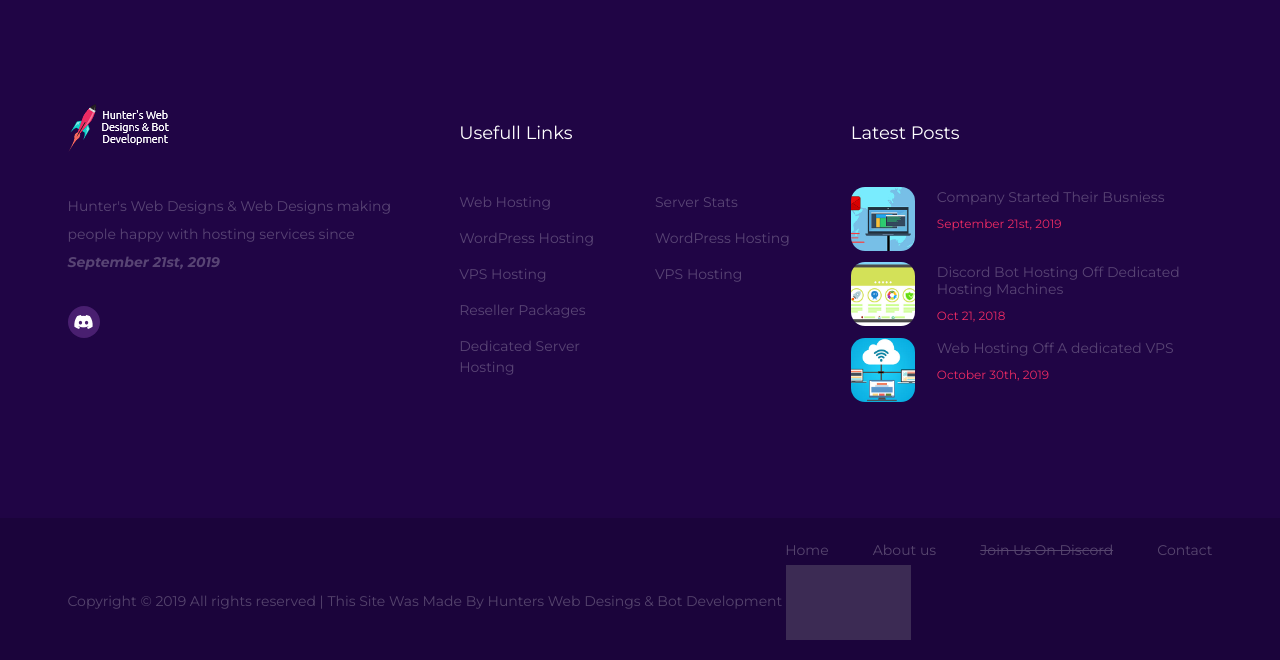
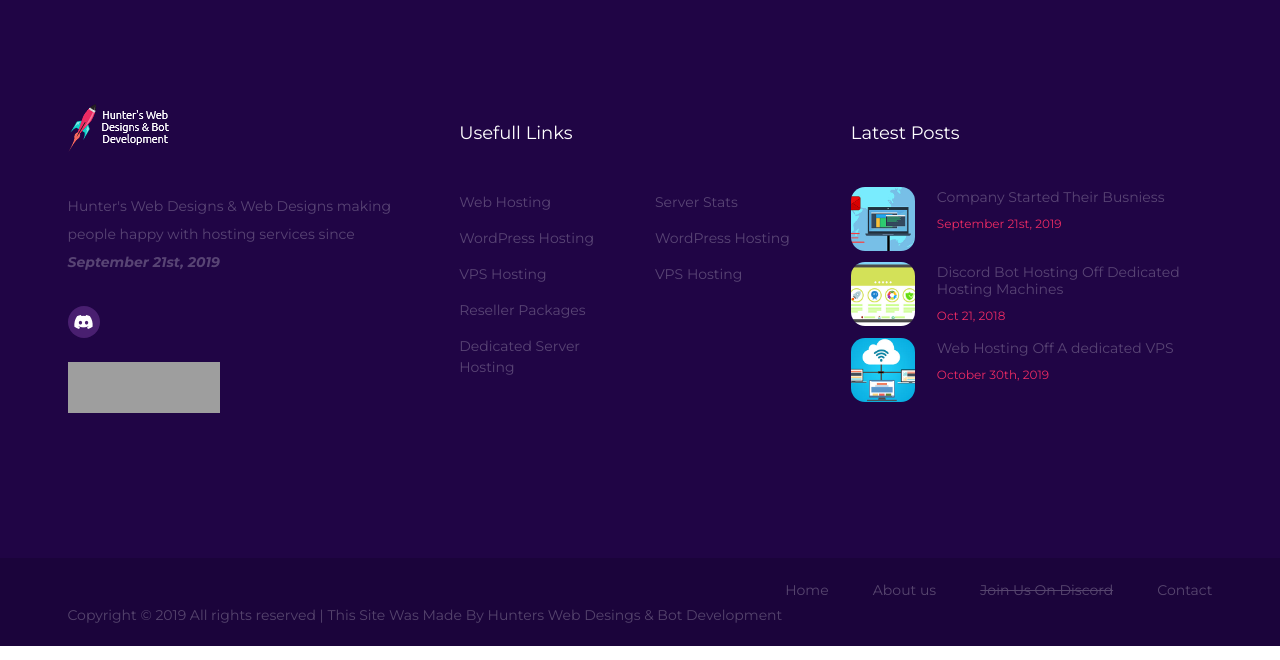
Before and after one commit to EastcoastHunter/Diamond-Services, a PHP site: page /about.html in a window 1280 px wide. Shown: the part 2538-3198 px from the top of the page. Run offline with PHP 8.4, Linux system fonts and the light colour scheme; some libraries are stand-ins or nearby versions; grey boxes are pictures that could not be loaded.

Commit message:
fixed copyright marking position

```diff
--- a/about.html
+++ b/about.html
@@ -266,6 +266,7 @@
                   <img src="./img/logo.png" alt="logo">
                   <p>Hunter's Web Designs &amp; Web Designs making people happy with hosting services since
                      <b><i>September 21st, 2019</i></b></p>
+
                   <div class="fw-social social">
                      <!-- <a href="#"><i class="fa fa-pinterest"></i></a> -->
                      <!-- <a href="#"><i class="fa fa-facebook"></i></a> -->
@@ -274,6 +275,10 @@
                      <!-- <a href="#"><i class="fa fa-behance"></i></a> -->
                      <a href="#discord"><i class="fab fa-discord"></i></a>
                   </div>
+
+                     <br>
+                     <!-- <br> -->
+                  <a class="copyrighted-badge" title="Copyrighted.com Registered &amp; Protected" target="_blank" href="https://www.copyrighted.com/work/Ky4WfCG3xmSv9kQ6"><img alt="Copyrighted.com Registered &amp; Protected" srcset="https://static.copyrighted.com/badges/125x75/06_2x.png 2x" src="https://static.copyrighted.com/badges/125x75/06.png" /></a>
                </div>
             </div>
             <div class="col-lg-4 col-md-6">
@@ -351,9 +356,10 @@
                document.write(new Date().getFullYear());
             </script> All rights reserved | This Site Was Made By <a href="#" target="_blank"
                style="color: white!important; text-decoration: none;">Hunters Web Desings &amp; Bot Development</a>
-               <a class="copyrighted-badge" title="Copyrighted.com Registered &amp; Protected" target="_blank" href="https://www.copyrighted.com/work/Ky4WfCG3xmSv9kQ6"><img alt="Copyrighted.com Registered &amp; Protected" border="0" width="125" height="75" srcset="https://static.copyrighted.com/badges/125x75/06_2x.png 2x" src="https://static.copyrighted.com/badges/125x75/06.png" /></a><script src="https://static.copyrighted.com/badges/helper.js"></script>
 
-            </div>
+            <script src="https://static.copyrighted.com/badges/helper.js"></script>
+
+         </div>
       </div>
    </footer>
    <!-- Footer top section end -->
--- a/css/style.css
+++ b/css/style.css
@@ -1,6 +1,6 @@
 /* =================================
 ------------------------------------
-  IT Host - Hosting Template
+  Diamond Services Code.
   Version: 1.0
  ------------------------------------
  ====================================*/
@@ -1715,3 +1715,12 @@ ol {
 		right: 20px;
 	}
 }
+br{
+	line-height: 100px;
+}
+.copyrighted-badge img{
+	padding: auto;
+	margin:auto;
+	height: 3.2rem;
+	width: 9.5rem;
+}
```
Also changed, not shown: contact.html (+14 -4 lines), index.html (+13 -5 lines).
